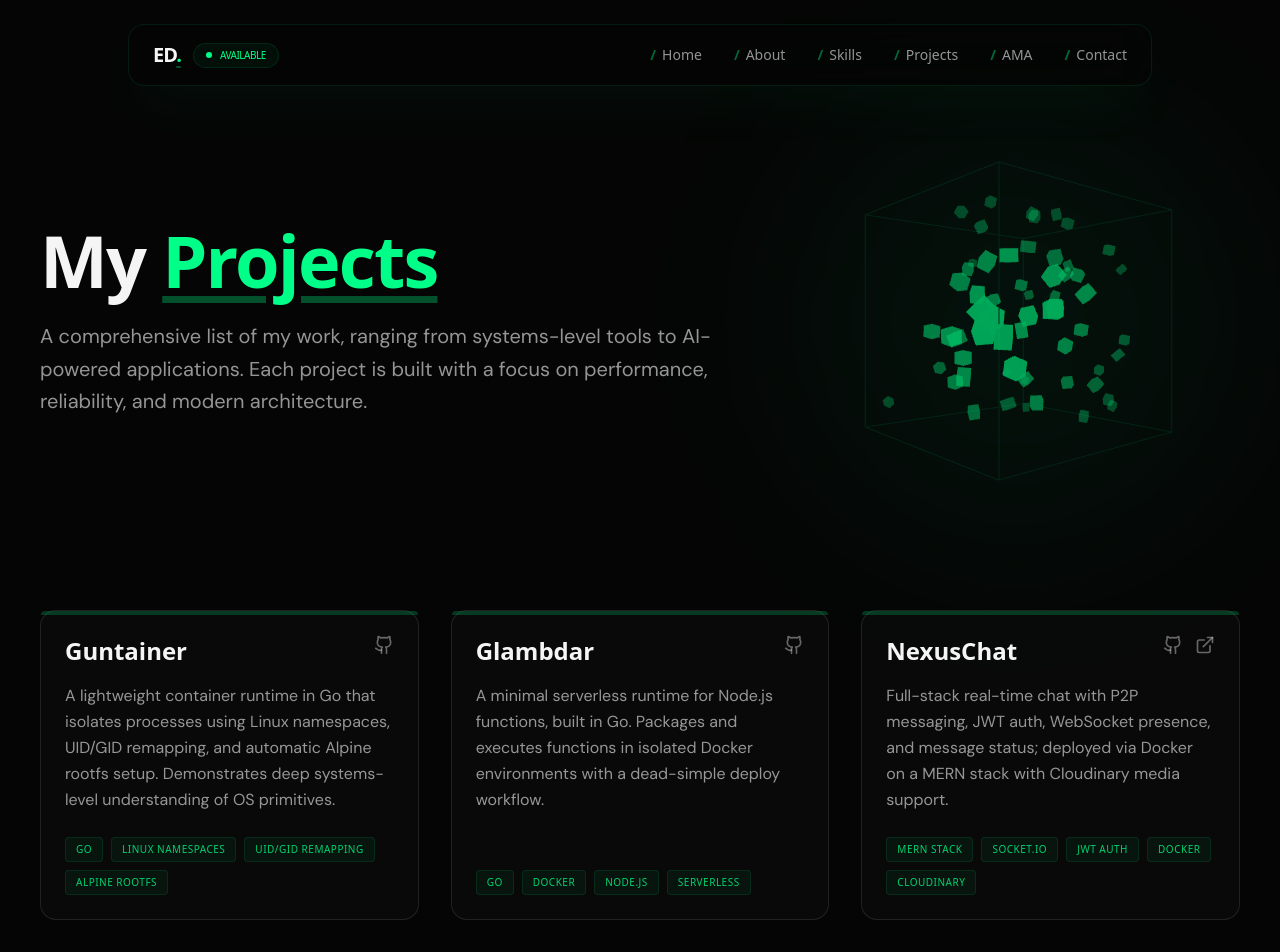
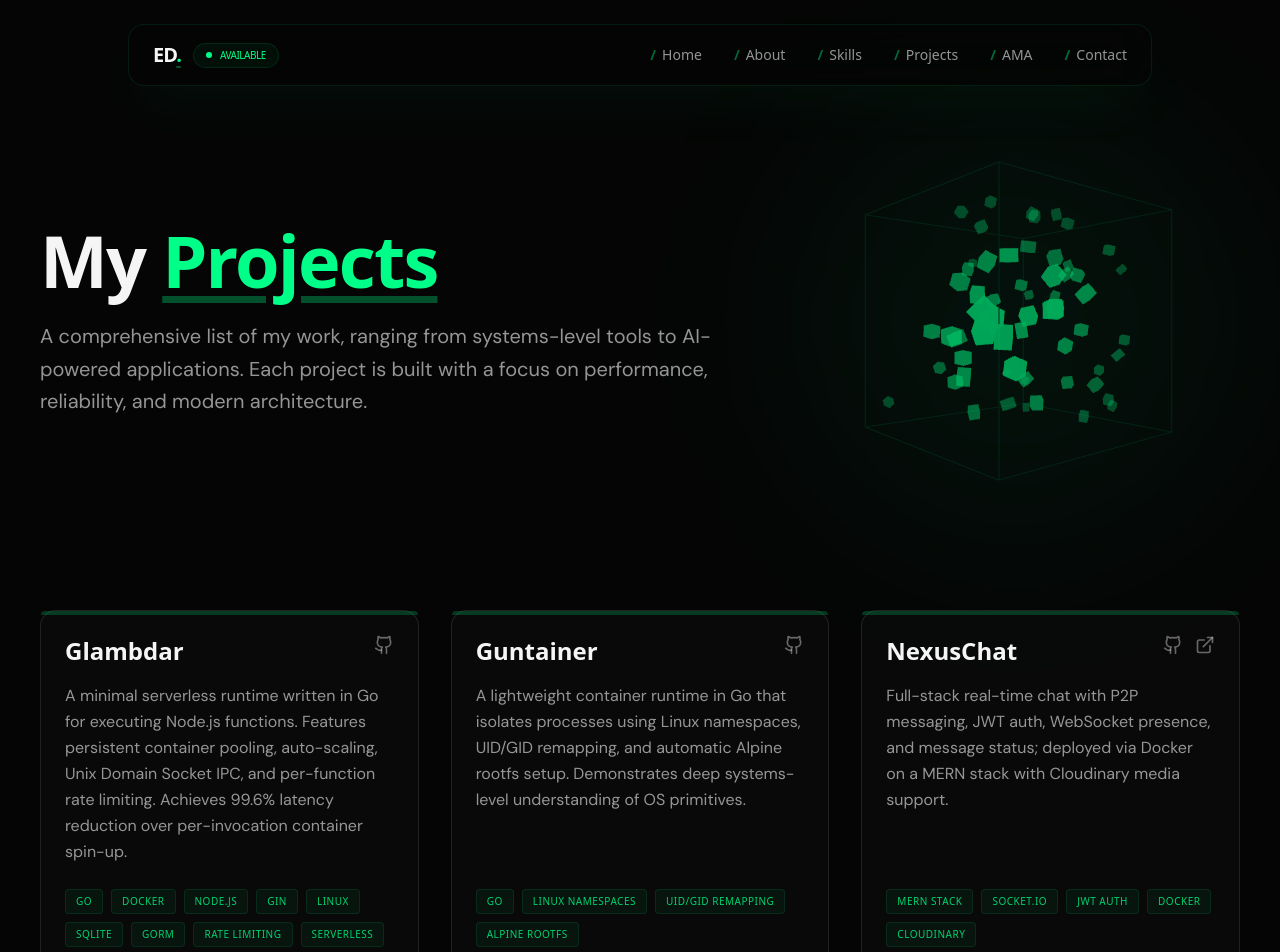
Before and after one commit to eswar-7116/portfolio, a Next.js app: page /projects in a window 1280 px wide. Shown: the top 952 px of the page. Built offline with nearby package versions, Linux system fonts and the light colour scheme.

Commit message:
update glambdar info

```diff
--- a/src/app/projects/opengraph-image.tsx
+++ b/src/app/projects/opengraph-image.tsx
@@ -63,7 +63,7 @@ export default function Image() {
         Container runtimes · Real-time systems · AI platforms
       </div>
       <div style={{ display: "flex", gap: "16px" }}>
-        {["Guntainer", "Glambdar", "NexusChat", "SynapseLearn"].map((p) => (
+        {["Glambdar", "Guntainer", "NexusChat", "SynapseLearn"].map((p) => (
           <div
             key={p}
             style={{
--- a/src/data/projects.ts
+++ b/src/data/projects.ts
@@ -1,20 +1,20 @@
 import { Project } from "@/types/project";
 
 const projects: Project[] = [
+  {
+    title: "Glambdar",
+    skills: ["Go", "Docker", "Node.js", "Gin", "Linux", "SQLite", "GORM", "Rate Limiting", "Serverless"],
+    description:
+      "A minimal serverless runtime written in Go for executing Node.js functions. Features persistent container pooling, auto-scaling, Unix Domain Socket IPC, and per-function rate limiting. Achieves 99.6% latency reduction over per-invocation container spin-up.",
+    github: "https://github.com/eswar-7116/glambdar",
+    link: null,
+  },
   {
     title: "Guntainer",
     skills: ["Go", "Linux Namespaces", "UID/GID Remapping", "Alpine rootfs"],
     description:
       "A lightweight container runtime in Go that isolates processes using Linux namespaces, UID/GID remapping, and automatic Alpine rootfs setup. Demonstrates deep systems-level understanding of OS primitives.",
     github: "https://github.com/eswar-7116/guntainer",
-    link: null,
-  },
-  {
-    title: "Glambdar",
-    skills: ["Go", "Docker", "Node.js", "Serverless"],
-    description:
-      "A minimal serverless runtime for Node.js functions, built in Go. Packages and executes functions in isolated Docker environments with a dead-simple deploy workflow.",
-    github: "https://github.com/eswar-7116/glambdar",
     link: null,
   },
   {
```
